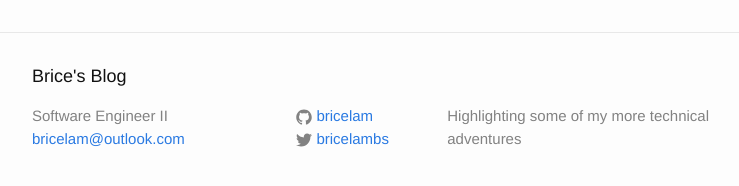
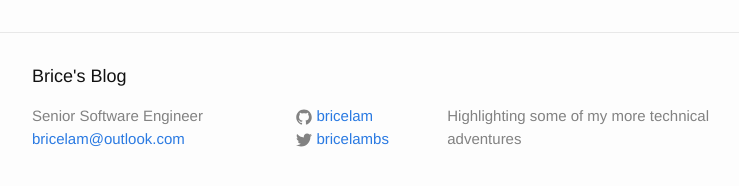
Before and after one commit to bricelam/bricelam.github.io, a Jekyll site: the page built from index.html, in a window 1280 px wide and 900 px high, scrolled down 3714 px. Shown: the part 690-876 px from the top of the window, without its empty margins (238-977 px from the left). Built offline with Jekyll 4.4.1, drawn with Linux system fonts in a browser that asks for light colours.

Commit message:
Update my job title

```diff
--- a/_config.yml
+++ b/_config.yml
@@ -7,7 +7,7 @@ url: "http://www.bricelam.net"
 twitter_username: bricelambs
 github_username:  bricelam
 disqus_shortname: bricelam
-jobtitle: Software Engineer II
+jobtitle: Senior Software Engineer
 google_analytics_tracking_id: UA-57792437-1
 
 # Build settings
```
